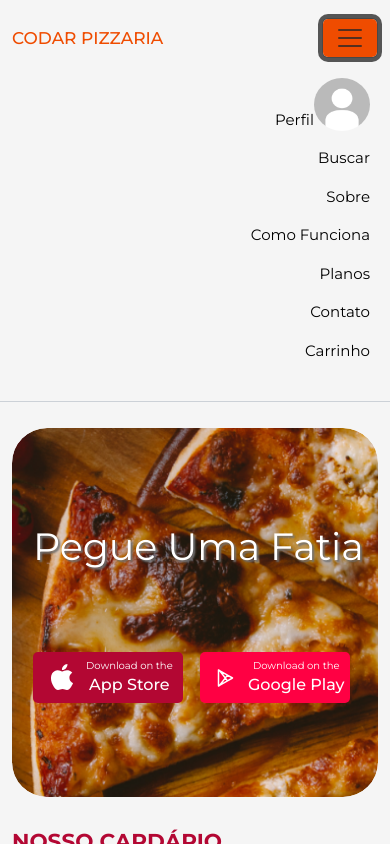
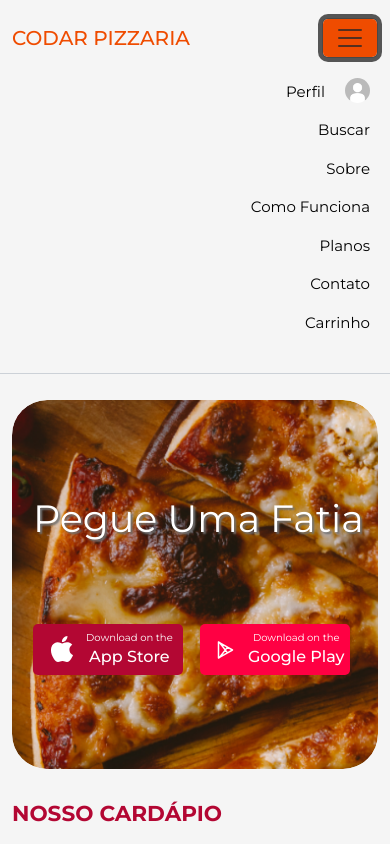
Before and after one commit to CarlosEduardoSD/Projeto-Coddar-Pizza, a React (Vite) app: page / in a window 390 px wide. Both pictures are taken after a click on the button "Toggle navigation". Shown: the top 844 px of the page. Built offline with nearby package versions, Linux system fonts and the light colour scheme.

Commit message:
fix: responsivo header

```diff
--- a/src/components/Header/header.jsx
+++ b/src/components/Header/header.jsx
@@ -40,13 +40,13 @@ export default function Header() {
                 <a className={styles.menu_link} aria-current="page" href="#">
                   Perfil
                   <img
-                  className={styles.sidebar_img}
+                    className={styles.sidebar_img}
                     src={Perfil}
                     alt="Foto"
                     style={{
                       borderRadius: "50%",
-                      width: "56px",
-                      height: "53px",
+                      width: "25px",
+                      height: "25px",
                     }}
                   />
                 </a>
--- a/src/components/Header/header.module.css
+++ b/src/components/Header/header.module.css
@@ -99,19 +99,25 @@
   display: flex;
 }
 
+@media screen and (max-width: 1400px) {
+  .menu_link {
+    font-size: 14px;
+  }
+}
+
 @media screen and (max-width: 1350px) {
-  .header_responsive {
+  .menu_link {
     gap: 20px;
   }
 }
 
 @media screen and (max-width: 1200px) {
   .menu_link {
-    font-size: 12px;
+    font-size: 11px;
   }
 
   .header_title {
-    font-size: 17px;
+    font-size: 16px;
   }
 }
 
@@ -156,6 +162,14 @@
     justify-content: flex-end;
     font-size: 15px;
   }
+
+  .menu_link:hover {
+    border-bottom: none;
+  }
+
+  .header_title {
+    font-size: 20px;
+  }
 }
 
 @media screen and (max-width: 768px) {
@@ -191,7 +205,7 @@
   }
 }
 
-@media screen and (min-width: 991px) {
+@media screen and (min-width: 992px) {
   .sidebar_img {
     display: none;
   }
```
